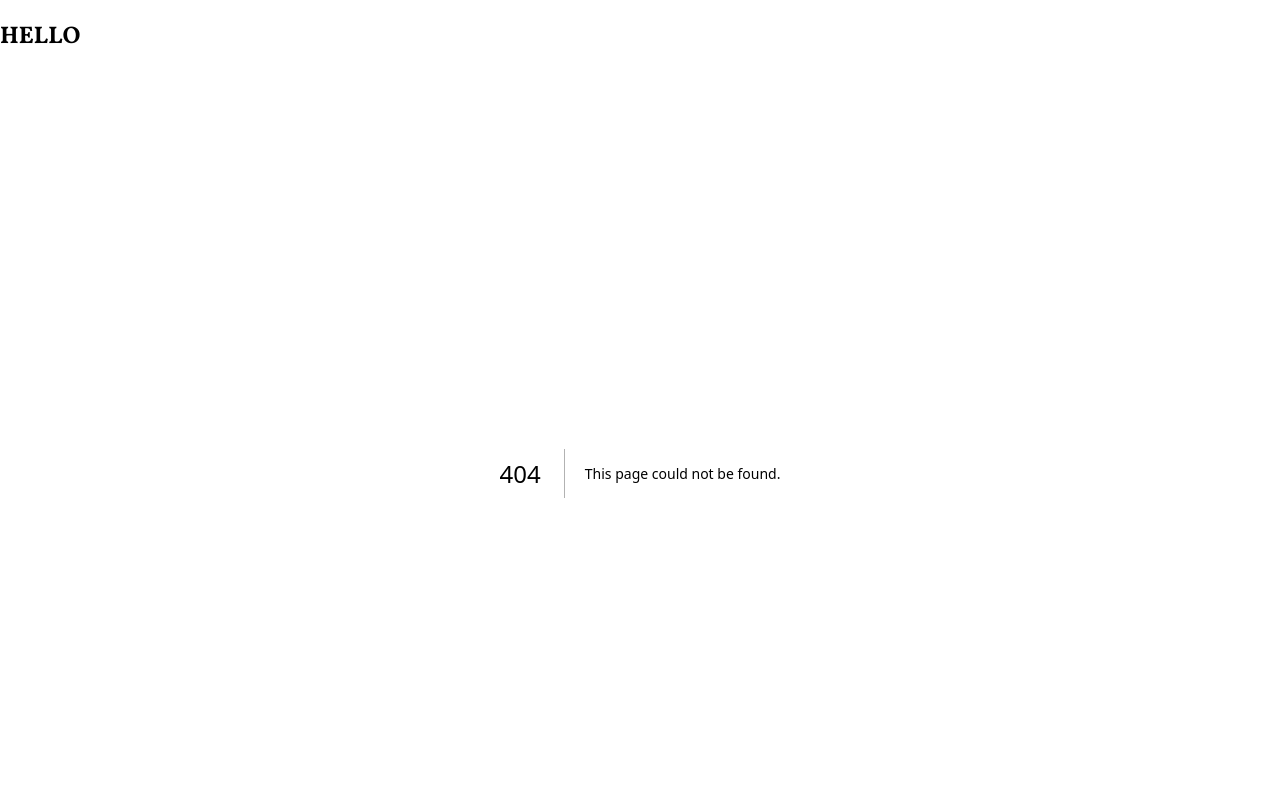
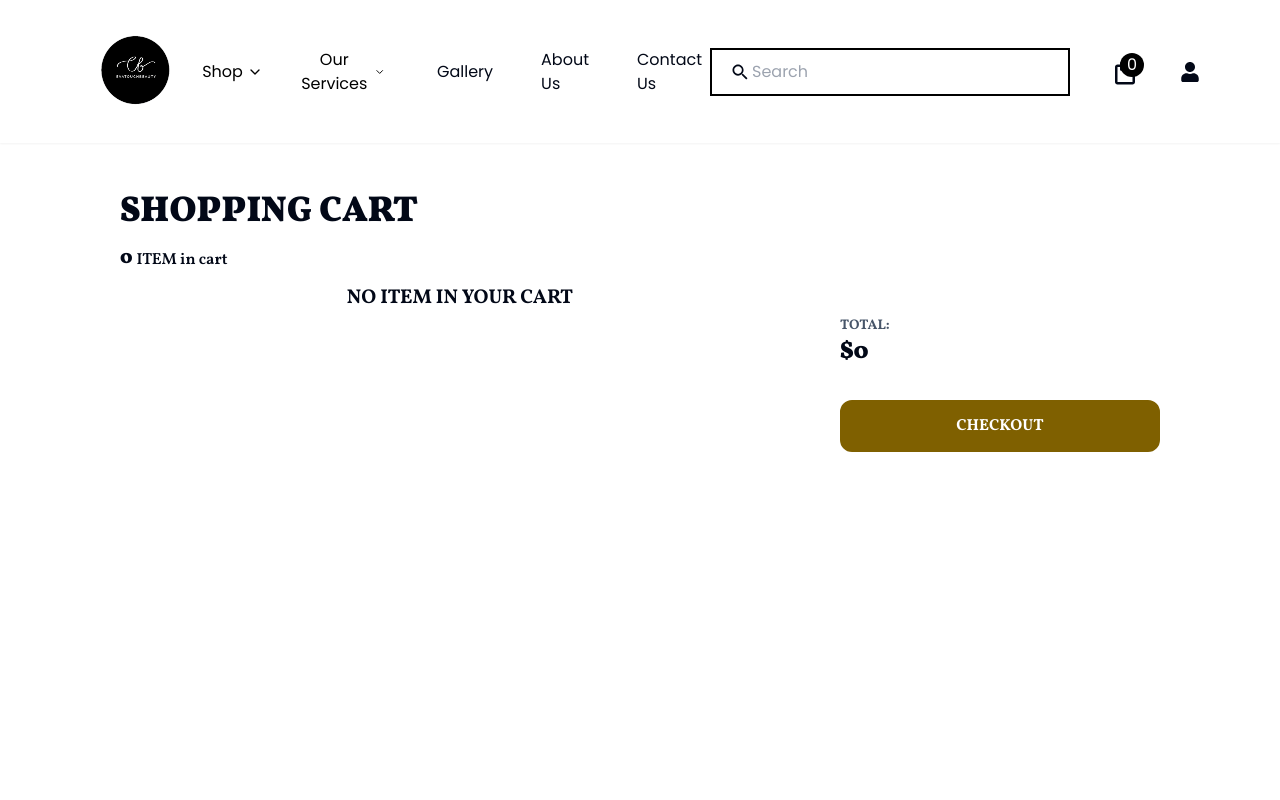
Before and after one commit to T1MILEHIN/WigswithHandbag, a Next.js app: page /cart in a window 1280 px wide. Before the commit this address had no page. Shown: the top 800 px of the page. Built offline with nearby package versions, Linux system fonts and the light colour scheme.

Commit message:
first commit

```diff
--- a/src/app/(auth)/login/page.jsx
+++ b/src/app/(auth)/login/page.jsx
@@ -35,10 +35,10 @@
             setUser(response?.user)
             setUserToken(response?.user.accessToken)
             localStorage.setItem("token", JSON.stringify(response?.user.accessToken))
-            // localStorage.setItem("user", JSON.stringify(response?.user))
+            localStorage.setItem("user", JSON.stringify(response?.user))
             toast.success("Welcome to EvaTouch Beauty!")
+            reset();
             setLoading(false)
-            reset()
             router.push("/")
         }).catch((error)=> {
             console.log(error)
--- a/src/app/(pages)/about/page.jsx
+++ b/src/app/(pages)/about/page.jsx
@@ -28,6 +28,7 @@
         </div>
 
         <div className='flex gap-10 items-center md:flex-row flex-col my-10 md:my-10'>
+
             <div className="border-2 flex-1 w-full aspect-square bg-black"></div>
             <div className='flex-1'>
                 <h1 className='my-3 font-bold text-3xl md:text-5xl'><span className={poppins.className}>Meet the Genius Behind the Brand</span></h1>
--- /dev/null
+++ b/src/app/(pages)/cart/page.jsx
@@ -0,0 +1,108 @@
+"use client";
+import { Vollkorn, Poppins } from "next/font/google";
+const vollkorn = Vollkorn({ subsets: ["latin"] })
+const poppins = Poppins({ subsets: ["latin"], weight: ["100", "200", "300", "400", "500", "600", "700", "800"] },)
+import React from 'react';
+import Image from 'next/image';
+import { useContext } from 'react';
+import { AuthContext } from "@/contexts/authContext";
+import { CartContext } from '@/contexts/cartContext';
+import { motion, AnimatePresence } from "framer-motion";
+import { FaCheck, FaExclamation } from "react-icons/fa";
+import { FaXmark } from "react-icons/fa6";
+import { useRouter } from 'next/navigation';
+import { toast } from 'sonner';
+
+
+
+
+const Page = () => {
+    const router = useRouter()
+    const { cartItem, setCartItem } = useContext(CartContext);
+    const {user} = useContext(AuthContext)
+
+    const checkOut = () => {
+        if (!user) {
+            toast.error("You have to Login First", {
+                cancel: {
+                    label: <FaXmark />,
+                },
+                duration: 4000,
+                icon: <FaExclamation color="red" />,
+            })
+            setTimeout(() => {
+                router.push("/login")
+            }, 5000);
+        }
+        if (cartItem.length === 0 && user) {
+            toast.error("Oops, Your cart is empty", {
+                cancel: {
+                    label: <FaXmark />,
+                },
+                duration: 4000,
+                icon: <FaExclamation color="red" />,
+            })
+            toast('Would you like to check out our wigs and bundles', {
+                action: {
+                    label: <FaCheck color="green" />,
+                    onClick: () => navigate("/wigs")
+                },
+                cancel: {
+                    label: <FaXmark color="red" />,
+                },
+                classNames: {
+                    actionButton: 'bg-slate-300',
+                },
+            });
+        }
+        if (user) {
+            router.push("/")
+        }
+    }
+    const removeItem = (id) => {
+        const updatedCart = cartItem.filter((item) => item.id !== id);
+        setCartItem(updatedCart);
+        localStorage.setItem("cart-item", JSON.stringify(updatedCart))
+    };
+    return (
+        <div className={`${vollkorn.className} min-h-screen md:px-10 px-2 pt-16`}>
+            <h1 className="text-xl md:text-4xl font-black">SHOPPING CART</h1>
+            <div>
+                <p className="font-semibold text-md flex items-end gap-1 my-3"><p className="font-black text-xl">{cartItem.length}</p> {cartItem.length > 1 ? "ITEMS" : "ITEM"} in cart </p>
+            </div>
+            <section className="grid md:grid-cols-3 grid-cols-1 gap-10">
+                <div className="cart-items md:col-span-2">
+                    <AnimatePresence popLayout="popLayout">
+                        {cartItem.length > 0 ? cartItem.map((item) => (
+                            <motion.div exit={{ y: -20, opacity: 0 }} transition={{ type: "spring", duration: 0.3 }} key={item.id} className="py-4 px-2">
+                                <div className="flex items-center gap-2 md:gap-4">
+                                    <div>
+                                        <Image src={item.image} width={50} height={50} className="aspect-square object-cover rounded-md" alt="" />
+                                    </div>
+                                    <div className="md:flex-[5]">
+                                        <p className="text-sm md:text-base font-black">{item.name}</p>
+                                        <p className="text-xs">{item.intro}</p>
+                                        <p className="text-xs font-medium line-clamp-1">{item.description}</p>
+                                    </div>
+                                    <div className="flex gap-2 md:gap-4 md:flex-1">
+                                        <button onClick={() => removeItem(item.id)} className="font-bold text-xs text-BLUE">REMOVE</button>
+                                        <p className="font-black">${item.price}</p>
+                                    </div>
+                                </div>
+                            </motion.div>
+                        )) : <h1 className="col-span-3 flex justify-center items-center font-bold text-base md:text-xl">NO ITEM IN YOUR CART</h1>}
+                    </AnimatePresence>
+                </div>
+                <div className="mb-3">
+                    <div className="my-8">
+                        <h1 className="text-slate-600 text-sm font-bold">TOTAL:</h1>
+                        <p className="font-black text-2xl">${cartItem.map((price) => price.price).reduce((acc, cur) => acc + cur, 0)}</p>
+                    </div>
+                    <button onClick={checkOut} className="duration-300 bg-[#7F6000] hover:bg-white border-2 border-[#7F6000] hover:text-[#7F6000] w-full text-white font-bold py-3 rounded-xl">CHECKOUT</button>
+                </div>
+            </section>
+        </div>
+    )
+}
+
+export default Page
--- a/src/app/layout.jsx
+++ b/src/app/layout.jsx
@@ -22,7 +22,6 @@
       <body className={vollkorn.className}>
         <div className="">
           <section>
-            <h1>HELLO</h1>
             <AuthProvider>
               <CartProvider>
                 <Providers>
--- a/src/components/displayHome.jsx
+++ b/src/components/displayHome.jsx
@@ -66,7 +66,7 @@
                         <Image src={landing1} width={300} height={300} alt="landing-img" className="object-cover" />
                     </motion.div>
                     <motion.div variants={imageVariant2} className="">
-                        <Image src={landing2} width={300} height={300} alt="landing-img" className="object-cover" />
+                        <Image priority="true" src={landing2} width={300} height={300} alt="landing-img" className="object-cover" />
                     </motion.div>
                     <motion.div variants={imageVariant3} className="lg:block hidden">
                         <Image src={landing3} width={400} height={400} alt="landing-img" className="object-cover" />
--- a/src/components/header.jsx
+++ b/src/components/header.jsx
@@ -90,7 +90,7 @@
         if (!user)
         {
             toast.error(<p className="text-center font-semibold text-sm">You are not logged in Now <br /> But you be redirected to the Login Page</p>, {
-                position: "top-center"
+                position: "top-center",
             })
             router.push("/login")
         }
@@ -117,13 +117,13 @@
                     </DrawerTrigger>
                     <DrawerContent>
                         <DrawerHeader>
-                            <div className="mx-auto text-center">
+                            <div className="mx-auto text-center font-semibold leading-5">
                                 <DrawerTitle>No Item in Your Cart Now!!</DrawerTitle>
                                 <DrawerDescription>Would you like to go through our products?.</DrawerDescription>
                             </div>
                         </DrawerHeader>
                         <DrawerFooter className="mx-auto">
-                            <Button className="">Yes</Button>
+                            <Button className=""><Link href="/wigs">Yes</Link></Button>
                             <DrawerClose>
                                 <Button variant="outline" className="" >Cancel</Button>
                             </DrawerClose>
@@ -131,10 +131,12 @@
                     </DrawerContent>
                 </Drawer>
                 :
-                <div className="relative">
-                    <MdOutlineShoppingBag size={30} />
-                    <span className="w-6 aspect-square flex justify-center items-center bg-black text-white absolute -top-1 -right-1 rounded-full">{cartItem.length}</span>
-                </div>
+                <Link href="/cart">
+                    <div className="relative">
+                        <MdOutlineShoppingBag size={30} />
+                        <span className="w-6 aspect-square flex justify-center items-center bg-black text-white absolute -top-1 -right-1 rounded-full">{cartItem.length}</span>
+                    </div>
+                </Link>
                 }
                 <div>
                     <FaUser className="cursor-pointer" onClick={()=>profile()} size={20} />
@@ -148,7 +150,7 @@
                             <FaXmark color="white" size={20} />
                         </div>
                         :
-                        <div className="z-[9999999] text-xl md:text-2xl relative border-2 border-white" onClick={() => setNav(prev => !prev)}>
+                        <div className="z-[9999999] text-xl md:text-2xl relative border-2 border-black" onClick={() => setNav(prev => !prev)}>
                             <FaBars color="white" size={20} />
                         </div>
                     }
@@ -183,13 +185,13 @@
                             (
                                 <>
                                     <Link href="/login">
-                                        <motion.li whileTap={{scale: 0.8}} initial={{opacity: 0}} animate={{opacity: 1}} transition={{delay: 5, duration: 3}}>
-                                            <button className="w-full rounded-sm border-2 border-black hover:bg-transparent hover:text-black duration-300 bg-black py-2 px-2 font-semibold text-white text-base md:text-base">LOGIN</button>
+                                        <motion.li whileTap={{scale: 0.8}} initial={{opacity: 0}} animate={{opacity: 1}} transition={{delay: 3, duration: 3}}>
+                                            <button className="w-full rounded-sm border-2 hover:bg-transparent hover:text-black duration-300 py-2 px-2 font-semibold text-white text-base md:text-base border-[#7F6000]">LOGIN</button>
                                         </motion.li>
                                     </Link>
                                     <Link href="/createAccount">
-                                        <motion.li whileTap={{scale: 0.8}} initial={{opacity: 0}} animate={{opacity: 1}} transition={{delay: 5, duration: 3}}>
-                                            <button className="w-full rounded-sm border-2 border-black hover:bg-transparent hover:text-black duration-300 bg-black py-2 px-2 font-semibold text-white text-base md:text-base">SIGNUP</button>
+                                        <motion.li whileTap={{scale: 0.8}} initial={{opacity: 0}} animate={{opacity: 1}} transition={{delay: 3, duration: 3}}>
+                                            <button className="w-full rounded-sm border-2 border-black hover:bg-transparent hover:text-black duration-300 py-2 px-2 font-semibold text-white text-base md:text-base bg-[#7F6000]">SIGNUP</button>
                                         </motion.li>
                                     </Link>
                                 </>
--- a/src/contexts/authContext.jsx
+++ b/src/contexts/authContext.jsx
@@ -9,8 +9,8 @@
 export const AuthContext = createContext({})
 export const AuthProvider = ({children}) => {
     const router = useRouter()
-    const [user, setUser] = useState(null);
-    const [userToken, setUserToken] = useState(null);
+    const [user, setUser] = useState(()=> localStorage.getItem("user") ? JSON.parse(localStorage.getItem("user")) : null);
+    const [userToken, setUserToken] = useState(()=> localStorage.getItem("token") ? JSON.parse(localStorage.getItem("token")) : null);
     const [loading, setLoading] = useState(false);
 
     const googlePopUp = async()=> {
@@ -28,16 +28,6 @@
             console.log(error)
         }
     }
-    // Access localStorage after component mounts
-    useEffect(() => {
-        const storedUser = localStorage.getItem("user");
-        const storedToken = localStorage.getItem("token");
-
-        if (storedUser && storedToken) {
-            setUser(JSON.parse(storedUser));
-            setUserToken(JSON.parse(storedToken));
-        }
-    }, [user, userToken]);
     const logOut = ()=> {
         setLoading(true)
         try {
@@ -46,17 +36,29 @@
             localStorage.removeItem("token")
             localStorage.removeItem("user")
             signOut(auth)
+            setLoading(false)
             toast.success("Logged Out Successfully", {
                 position: "top-right"
             })
-            setTimeout(() => {
-                setLoading(false)
-                router.push("/login")
-            }, 2000);
+            // setTimeout(() => {
+                //     router.push("/login")
+            // }, 2000);
         } catch (error) {
             console.log(error)
+            setLoading(false)
         }
     }
+    useEffect(() => {
+        const storedUser = localStorage.getItem("user");
+        const storedToken = localStorage.getItem("token");
+        if (storedUser || storedToken) {
+            setUser(JSON.parse(storedUser));
+            setUserToken(JSON.parse(storedToken));
+        } else {
+            setUser(null);
+            setUserToken(null);
+        }
+    }, [user, userToken]);
     return (
         <AuthContext.Provider value={{loading, setLoading, user, setUser, userToken, setUserToken, googlePopUp, logOut}}>
             <Toaster position="top-center" />
--- a/src/contexts/cartContext.jsx
+++ b/src/contexts/cartContext.jsx
@@ -1,30 +1,33 @@
 "use client"
+import { FaCheck } from "react-icons/fa";
 import { useState, useEffect, createContext } from "react";
 import { Toaster, toast } from 'sonner';
 
 export const CartContext = createContext({})
 
-export const CartProvider = ({children}) => {
-    const [cartItem, setCartItem] = useState([])
+export const CartProvider = ({ children }) => {
+    const [cartItem, setCartItem] = useState(() => localStorage.getItem("cart-item") ? JSON.parse(localStorage.getItem("cart-item")) : [])
     const addToCart = (data) => {
-        if (!cartItem.some((item)=> item.id === data.id)) {
-            setCartItem(prev=> ([...prev, data]));
-            localStorage.setItem("cart-item", JSON.stringify(cartItem))
-            toast.success(`Successfully added to cart`);
+        if (!cartItem.some((item) => item.id === data.id)) {
+            console.log(data)
+            setCartItem((prev) => [...prev, data])
+            toast.success(`Successfully added to cart`,
+            {
+                icon: <FaCheck color="green" />
+            }
+        );
         } else {
             toast.error("Item is already in your cart");
         }
+        console.log(cartItem)
     }
-    // useEffect(() => {
-    //     if (cartItem) {
-    //         setCartItem(localStorage.getItem("cart-item"));
-    //     } else {
-    //         setCartItem([]);
-    //     }
-    // }, [cartItem]);
+
+    useEffect(() => {
+        localStorage.setItem("cart-item", JSON.stringify(cartItem))
+    }, [cartItem]);
 
     return (
-        <CartContext.Provider value={{cartItem, addToCart}}>
+        <CartContext.Provider value={{ cartItem, setCartItem, addToCart }}>
             <Toaster position="top-center" />
             <div className="relative">
                 <>
```
